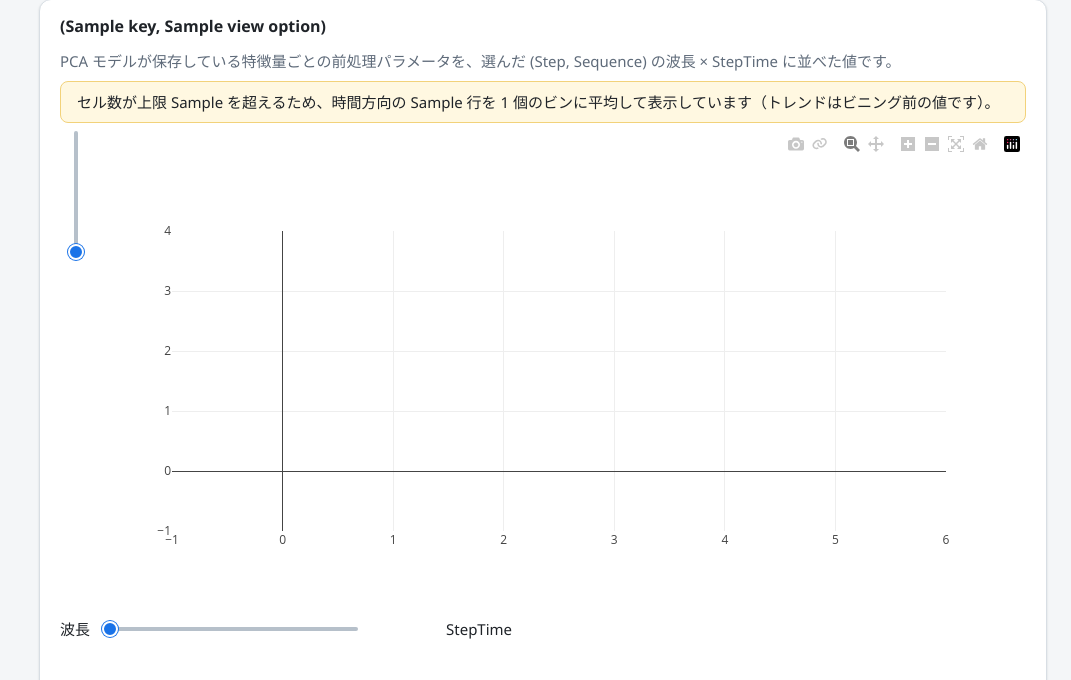
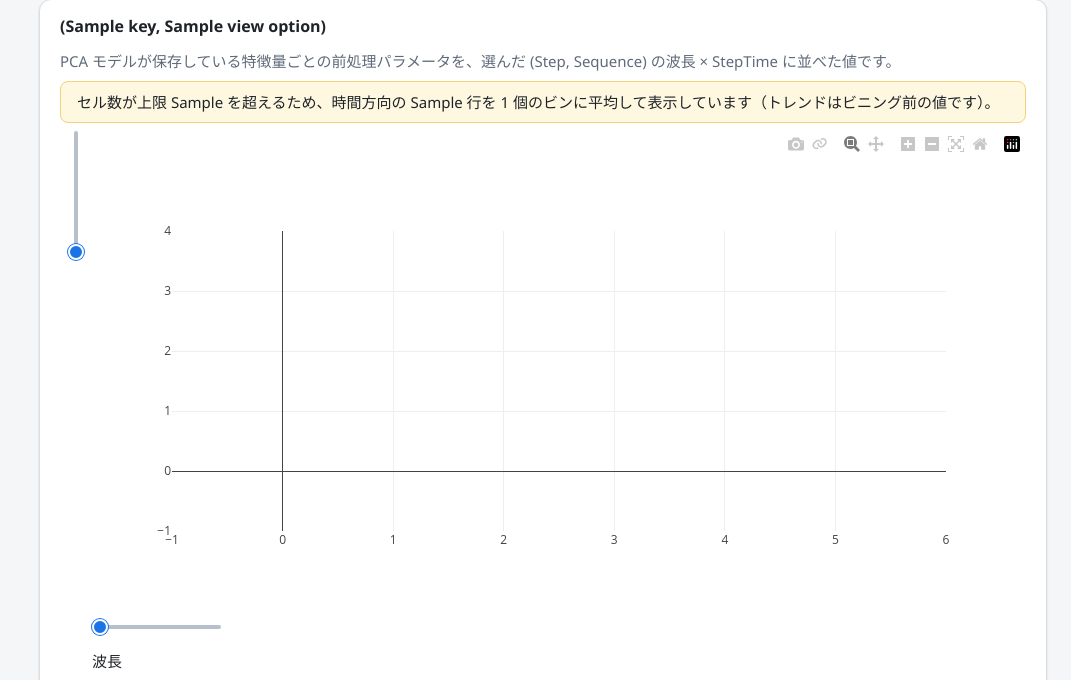
Before and after one commit to ribuka/flat-pca, a FastAPI app: template src/flat_pca/webui/templates/pages/model.html in a window 1280 px wide. Shown: the part 1177-1857 px from the top of the page, without its empty margins (209-1280 px from the left). Run offline with FastAPI, Linux system fonts and the light colour scheme; the template is opened without the code that fills it: most values are stand-ins (such as "Sample title", 1, 10 or a date in 2020); data that the repository does not hold is empty; a map, chart or similar area stays blank; parts of the project's set-up code (start-up, migrations or seed data) failed here and were passed over.

Commit message:
feat: ヒートマップの波長スライダーを描画領域の幅に合わせ、StepTime の値の表示をなくす
波長スライダーをヒートマップの下に置き、StepTime スライダーと同じ方法
（alignSlider）で両端を最初と最後の波長の列にそろえる。ズームしたときは
表示中の波長に範囲を絞る。波長スライダー横の StepTime の現在値は削除する。

Closes #133

Co-Authored-By: Claude Opus 5.5 <noreply@anthropic.com>

```diff
--- a/src/flat_pca/webui/static/app.css
+++ b/src/flat_pca/webui/static/app.css
@@ -630,11 +630,17 @@ p.error {
   gap: 1rem;
 }
 
-/* The heatmap with the vertical StepTime slider on its left. explore.js
-   places the slider so that its ends meet the first and last rows. */
+/* The heatmap with the vertical StepTime slider on its left and the
+   wavelength slider below it. app.js places each slider so that its ends
+   meet the first and last rows or columns. */
 .heatmap-panel {
   display: grid;
   grid-template-columns: 2rem minmax(0, 1fr);
+}
+
+.wavelength-rail,
+.heatmap-panel .explore-sliders {
+  grid-column: 2;
 }
 
 .plot-heatmap {
@@ -642,8 +648,13 @@ p.error {
   min-height: 0;
 }
 
-.step-time-rail {
+.step-time-rail,
+.wavelength-rail {
   position: relative;
+}
+
+.wavelength-rail {
+  height: 2rem;
 }
 
 .explore-sliders output {
@@ -702,13 +713,15 @@ input[type="range"]:focus-visible::-webkit-slider-thumb {
   box-shadow: 0 0 0 1px var(--accent), var(--focus-ring);
 }
 
-.explore-sliders input[type="range"] {
-  width: 16rem;
+/* Horizontal slider below the heatmap: min at the left, max at the right. */
+.wavelength-rail input[type="range"] {
+  position: absolute;
+  top: 50%;
   height: var(--thumb-size);
+  transform: translateY(-50%);
 }
 
 /* Vertical slider: min at the bottom, max at the top. */
-.explore-sliders input[type="range"].range-vertical,
 input[type="range"].range-vertical {
   position: absolute;
   left: 50%;
--- a/src/flat_pca/webui/static/app.js
+++ b/src/flat_pca/webui/static/app.js
@@ -329,19 +329,20 @@ function markers(x, y) {
   ];
 }
 
-// Places the vertical StepTime slider beside the heatmap. The slider spans
-// the StepTimes inside the shown y range (all of them unless zoomed), and its
-// thumb at either end lies on the row of that StepTime. Reads the plot area
-// from Plotly's computed layout. Returns whether the slider value changed
-// because it fell outside the shown range.
-function alignStepTimeSlider(heatmap, slider, stepTimes) {
+// Places a heatmap slider along one axis of the plot area: the vertical
+// StepTime slider beside the heatmap ("y") or the wavelength slider below it
+// ("x"). The slider spans the values inside the shown axis range (all of them
+// unless zoomed), and its thumb at either end lies on the row or column of
+// that value. Reads the plot area from Plotly's computed layout. Returns
+// whether the slider value changed because it fell outside the shown range.
+function alignSlider(heatmap, slider, values, axis) {
   const size = heatmap._fullLayout._size;
-  const range = heatmap._fullLayout.yaxis.range;
-  const bottom = Math.min(...range);
-  const top = Math.max(...range);
-  const shown = stepTimes
+  const range = heatmap._fullLayout[`${axis}axis`].range;
+  const low = Math.min(...range);
+  const high = Math.max(...range);
+  const shown = values
     .map((value, index) => ({ value, index }))
-    .filter(({ value }) => value >= bottom && value <= top);
+    .filter(({ value }) => value >= low && value <= high);
   if (shown.length === 0) {
     slider.hidden = true;
     return false;
@@ -350,13 +351,26 @@ function alignStepTimeSlider(heatmap, slider, stepTimes) {
   const before = slider.value;
   slider.min = shown[0].index;
   slider.max = shown[shown.length - 1].index;
-  const toPixel = (value) => size.t + (size.h * (top - value)) / (top - bottom);
   const thumb = parseFloat(getComputedStyle(slider).getPropertyValue("--thumb-size"));
-  const first = toPixel(shown[0].value);
-  const last = toPixel(shown[shown.length - 1].value);
-  slider.style.top = `${last - thumb / 2}px`;
-  slider.style.height = `${first - last + thumb}px`;
+  const first = shown[0].value;
+  const last = shown[shown.length - 1].value;
+  if (axis === "y") {
+    const toPixel = (value) => size.t + (size.h * (high - value)) / (high - low);
+    slider.style.top = `${toPixel(last) - thumb / 2}px`;
+    slider.style.height = `${toPixel(first) - toPixel(last) + thumb}px`;
+  } else {
+    const toPixel = (value) => size.l + (size.w * (value - low)) / (high - low);
+    slider.style.left = `${toPixel(first) - thumb / 2}px`;
+    slider.style.width = `${toPixel(last) - toPixel(first) + thumb}px`;
+  }
   return slider.value !== before;
+}
+
+// Aligns both heatmap sliders; returns whether either slider value changed.
+function alignSliders(heatmap, wavelengthSlider, stepTimeSlider, axes) {
+  const wavelengthMoved = alignSlider(heatmap, wavelengthSlider, axes.wavelengths, "x");
+  const stepTimeMoved = alignSlider(heatmap, stepTimeSlider, axes.step_times, "y");
+  return wavelengthMoved || stepTimeMoved;
 }
 
 // Spectral exploration and the model screen's component heatmap: the heatmap
@@ -401,7 +415,6 @@ function initExplore(root) {
     const wavelength = axes.wavelengths[Number(wavelengthSlider.value)];
     const stepTime = axes.step_times[Number(stepTimeSlider.value)];
     root.querySelector("#explore-wavelength-value").textContent = `${wavelength}`;
-    root.querySelector("#explore-step-time-value").textContent = `${stepTime}`;
     Plotly.relayout(heatmap, {
       shapes: crosshair(wavelength, stepTime),
       annotations: markers(wavelength, stepTime),
@@ -412,11 +425,12 @@ function initExplore(root) {
   }
 
   Plotly.newPlot(heatmap, figure.data, figure.layout, { responsive: true }).then(() => {
-    // Every redraw, including a resize or a zoom, may move the rows. A zoom
-    // that hides the selected StepTime moves the point into the shown range.
-    alignStepTimeSlider(heatmap, stepTimeSlider, axes.step_times);
+    // Every redraw, including a resize or a zoom, may move the rows and
+    // columns. A zoom that hides the selected point moves it into the shown
+    // range.
+    alignSliders(heatmap, wavelengthSlider, stepTimeSlider, axes);
     heatmap.on("plotly_afterplot", () => {
-      if (alignStepTimeSlider(heatmap, stepTimeSlider, axes.step_times)) {
+      if (alignSliders(heatmap, wavelengthSlider, stepTimeSlider, axes)) {
         update();
       }
     });
--- a/src/flat_pca/webui/templates/partials/heatmap_trend.html
+++ b/src/flat_pca/webui/templates/partials/heatmap_trend.html
@@ -11,13 +11,14 @@
            min="0" max="{{ n_step_times - 1 }}" step="1" value="{{ (n_step_times - 1) // 2 }}">
   </div>
   <div id="explore-heatmap" class="plot plot-heatmap" data-heatmap-label="{{ heatmap_label }}"></div>
-</div>
-<div class="field-row explore-sliders">
-  <label for="explore-wavelength">波長</label>
-  <input type="range" id="explore-wavelength" min="0" max="{{ n_wavelengths - 1 }}" step="1" value="{{ (n_wavelengths - 1) // 2 }}">
-  <output id="explore-wavelength-value" for="explore-wavelength"></output>
-  <span>StepTime</span>
-  <output id="explore-step-time-value" for="explore-step-time"></output>
+  <div class="wavelength-rail">
+    <input type="range" id="explore-wavelength"
+           min="0" max="{{ n_wavelengths - 1 }}" step="1" value="{{ (n_wavelengths - 1) // 2 }}">
+  </div>
+  <div class="field-row explore-sliders">
+    <label for="explore-wavelength">波長</label>
+    <output id="explore-wavelength-value" for="explore-wavelength"></output>
+  </div>
 </div>
 <div class="plot-grid">
   <div id="explore-trend-step-time" class="plot"></div>
```
Also changed, not shown: tests/webui/e2e/test_explore.py (+68 -3 lines).
